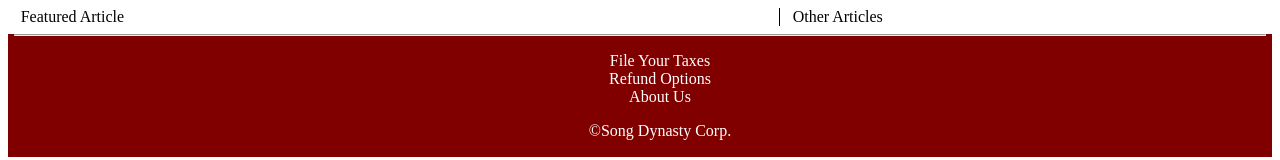
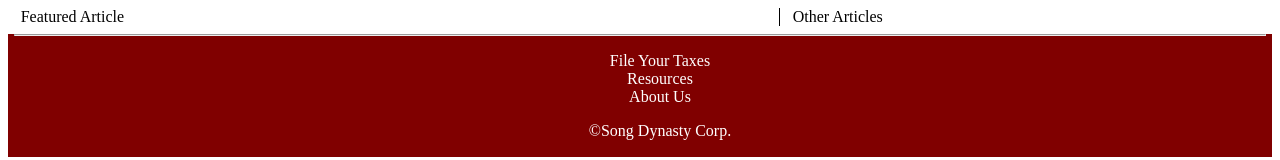
Before and after one commit to nyjackson/cp-325, a React (Vite) app in the folder frontend/: page /resources in a window 1280 px wide. Shown: the part 161-321 px from the top of the page. Built offline with nearby package versions, Linux system fonts and the light colour scheme; no server answers; a web font is replaced by a local one.

Commit message:
Switching back to backend

```diff
--- a/frontend/src/components/Footer/Footer.jsx
+++ b/frontend/src/components/Footer/Footer.jsx
@@ -7,7 +7,7 @@ return(
         <hr></hr>
         <ul>
             <li>File Your Taxes</li>
-            <li>Refund Options</li>
+            <li>Resources</li>
             <li>About Us</li>
             <p>&copy;Song Dynasty Corp.</p>
         </ul>
```
